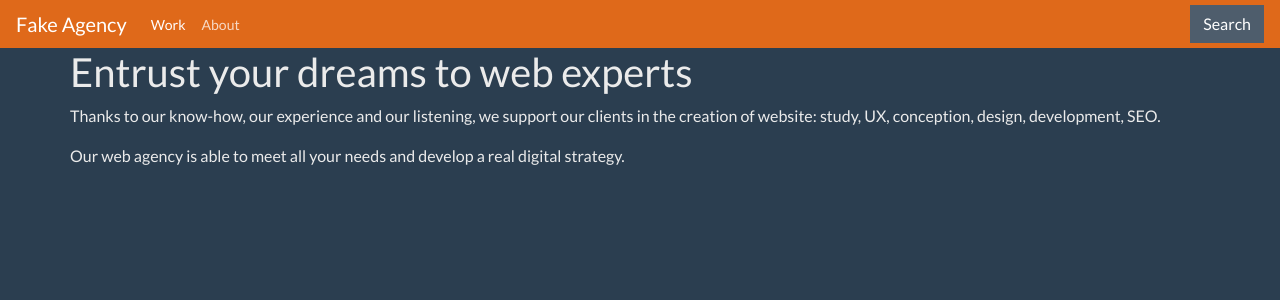
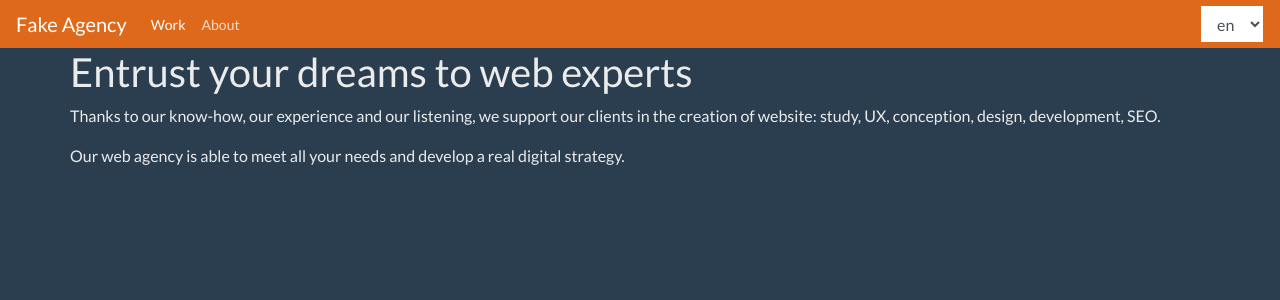
Before and after one commit to ClementPain/fake-agency, a React (Create React App) app: page / in a window 1280 px wide. Shown: the top 300 px of the page. Built offline with nearby package versions, Linux system fonts and the light colour scheme.

Commit message:
Adding translations button

```diff
--- /dev/null
+++ b/src/components/Navbar/ButtonLanguage/index.jsx
@@ -0,0 +1,23 @@
+import React from 'react';
+
+
+const ButtonLanguage = ({setLanguage}) => {
+
+const handleChangeLanguage = (event) => {
+  setLanguage(event.target.value)
+console.log(event)
+}
+
+ return (
+<div className="btn-group">
+  <div className="form-group">
+    <select onChange={handleChangeLanguage} className="form-control">
+      <option value='en'>en</option>
+      <option value='fr'>fr</option>
+    </select>
+  </div>
+</div>
+  )
+}
+
+export default ButtonLanguage
--- a/src/components/Navbar/index.jsx
+++ b/src/components/Navbar/index.jsx
@@ -1,7 +1,8 @@
 import React from 'react';
 import { Link } from 'react-router-dom';
+import ButtonLanguage from './ButtonLanguage';
 
-const Navbar = () => (
+const Navbar = ({setLanguage}) => (
   <nav className="navbar navbar-expand-lg navbar-dark bg-primary">
     <Link to='/' className="navbar-brand">Fake Agency</Link>
     <button className="navbar-toggler" type="button" data-toggle="collapse" data-target="#navbarColor01" aria-controls="navbarColor01" aria-expanded="false" aria-label="Toggle navigation">
@@ -19,9 +20,10 @@ const Navbar = () => (
           <Link to="/about" className="nav-link">About</Link>
         </li>
       </ul>
-      <div class="form-inline my-2 my-lg-0">
-        <button class="btn btn-secondary my-2 my-sm-0">Search</button>
+      <div className="form-inline my-2 my-lg-0">
+      <ButtonLanguage setLanguage={setLanguage} />
       </div>
+
     </div>
   </nav>
 );
--- a/src/index.jsx
+++ b/src/index.jsx
@@ -30,7 +30,7 @@ const App = () => {
   return (
     <Router>
       <IntlProvider locale={language} messages={messages[language]}>
-        <Navbar />
+        <Navbar setLanguage={setLanguage} />
 
         <Switch>
           <Route exact path="/" component={Home} />
```
